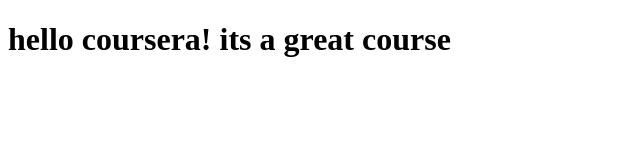
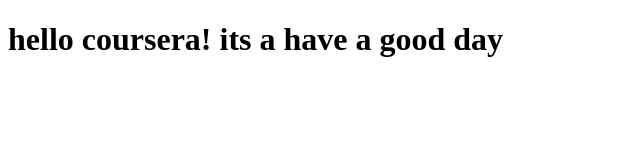
Before and after one commit to Hemanthtth/coursera-test, a plain HTML site: page site/index.html in a window 1280 px wide. Shown: the whole page, without its empty margins (0-640 px from the left). Drawn offline with Linux system fonts and the light colour scheme.

Commit message:
small addition to our page content

```diff
--- a/site/index.html
+++ b/site/index.html
@@ -4,6 +4,6 @@
 	<title>hello coursera!</title>
 </head>
 <body>
-<h1>hello coursera! its a great course</h1>
+<h1>hello coursera! its a have a good day</h1>
 </body>
 </html>
```
